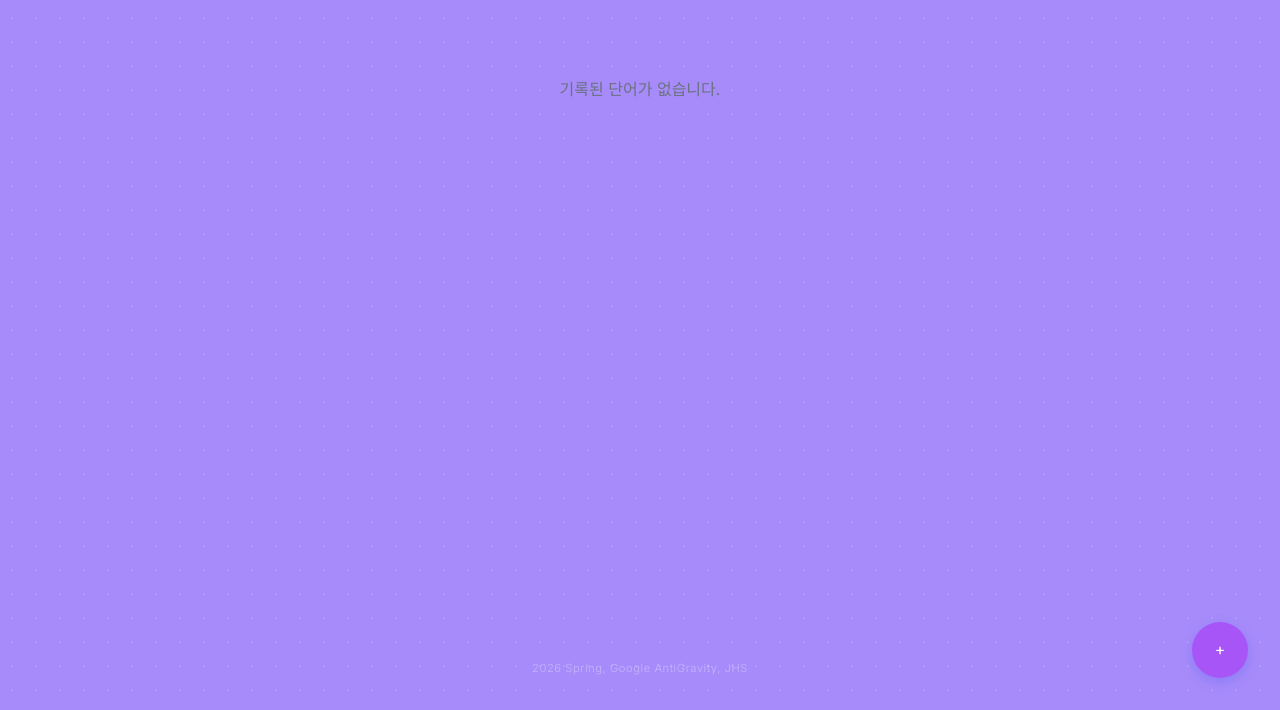
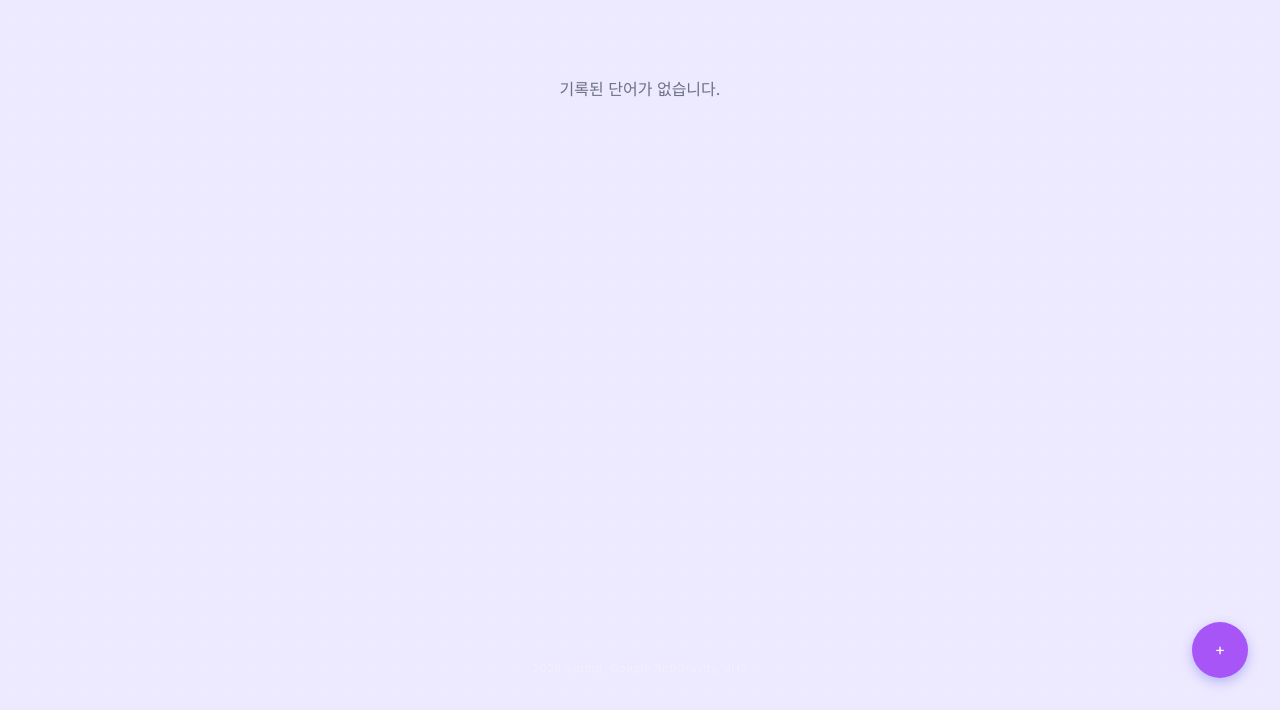
Before and after one commit to 2gateless/vocalog, a website built with Vite: page index.html in a window 1280 px wide. Shown: the part 90-800 px from the top of the page. Built offline with nearby package versions, Linux system fonts and the light colour scheme; some packages are replaced by stand-ins of ours.

Commit message:
Update colors and restore book with pencil PWA icons

```diff
--- a/src/style.css
+++ b/src/style.css
@@ -1,8 +1,8 @@
 :root {
   --primary: #a855f7; /* Vibrant Violet */
   --primary-light: #f3e8ff;
-  --bg: #a78bfa; /* Much lighter, friendlier violet background */
-  --card-bg: #e5fabb; /* 뚜렷한 옅은 연두색 */
+  --bg: #ede9fe; /* Much lighter violet background */
+  --card-bg: #d9f99d; /* 약간 진한 연두색 (Lime 200) */
   --text-main: #1e1b4b;
   --text-muted: #6b7280;
   --accent: #fbbf24;
```
Also changed, not shown: public/icon-192.png, public/icon-512.png.
